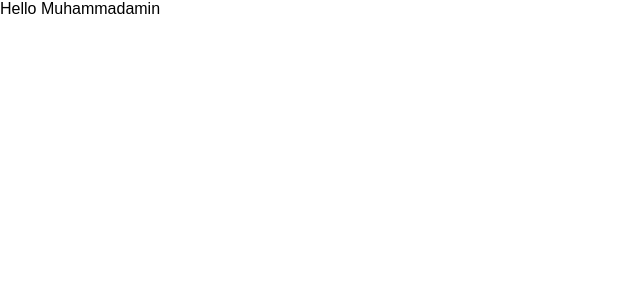
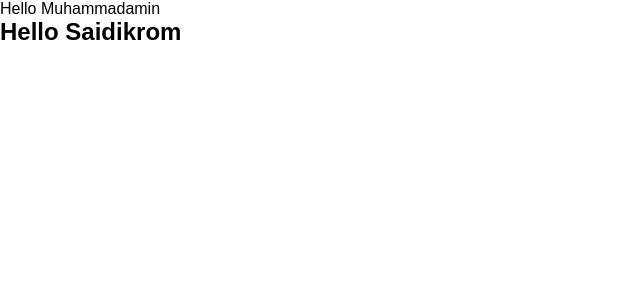
Before and after one commit to abdullox0900/designo, a React (Vite) app: page / in a window 1280 px wide. Shown: the top 300 px of the page, without its empty margins (0-640 px from the left). Built offline with nearby package versions, Linux system fonts and the light colour scheme.

Commit message:
add commit1

```diff
--- a/src/App.jsx
+++ b/src/App.jsx
@@ -5,6 +5,7 @@ function App() {
   return (
     <>
        Hello Muhammadamin
+       <h2>Hello Saidikrom</h2>
     </>
   )
 }
```
